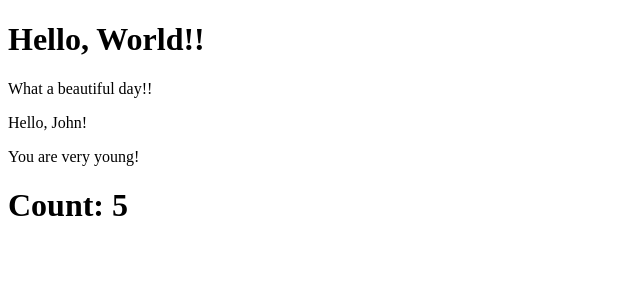
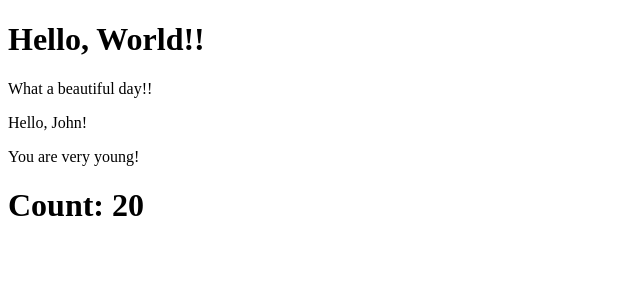
Before and after one commit to Simulaemanuele/react-exercises, a React (Create React App) app: page / in a window 1280 px wide. Shown: the top 300 px of the page, without its empty margins (0-640 px from the left). Built offline with nearby package versions, Linux system fonts and the light colour scheme.

Commit message:
exercise: basic-concepts/state-03 done

```diff
--- a/src/App.js
+++ b/src/App.js
@@ -9,7 +9,7 @@ export class App extends React.Component{
         <div>
             <HelloWorld />
             <Welcome name= 'John' age= {10} />
-            <Counter />
+            <Counter initialValue= {10} incrementAmount= {1} incrementInterval= {500} />
             </div>
         )
     }
--- a/src/Counter.js
+++ b/src/Counter.js
@@ -5,14 +5,14 @@ export class Counter extends React.Component {
         super(props)
 
         this.state = {
-            count: 0,
+            count: this.props.initialValue ?? 0,
         }
 
         setInterval(() => {
             this.setState(() => {
-                return {count: this.state.count +1};
+                return {count: this.state.count + this.props.incrementAmount ?? 1};
             })
-        }, 1000)
+        }, this.props.incrementInterval ?? 1000)
     }
 
     render(){
```
